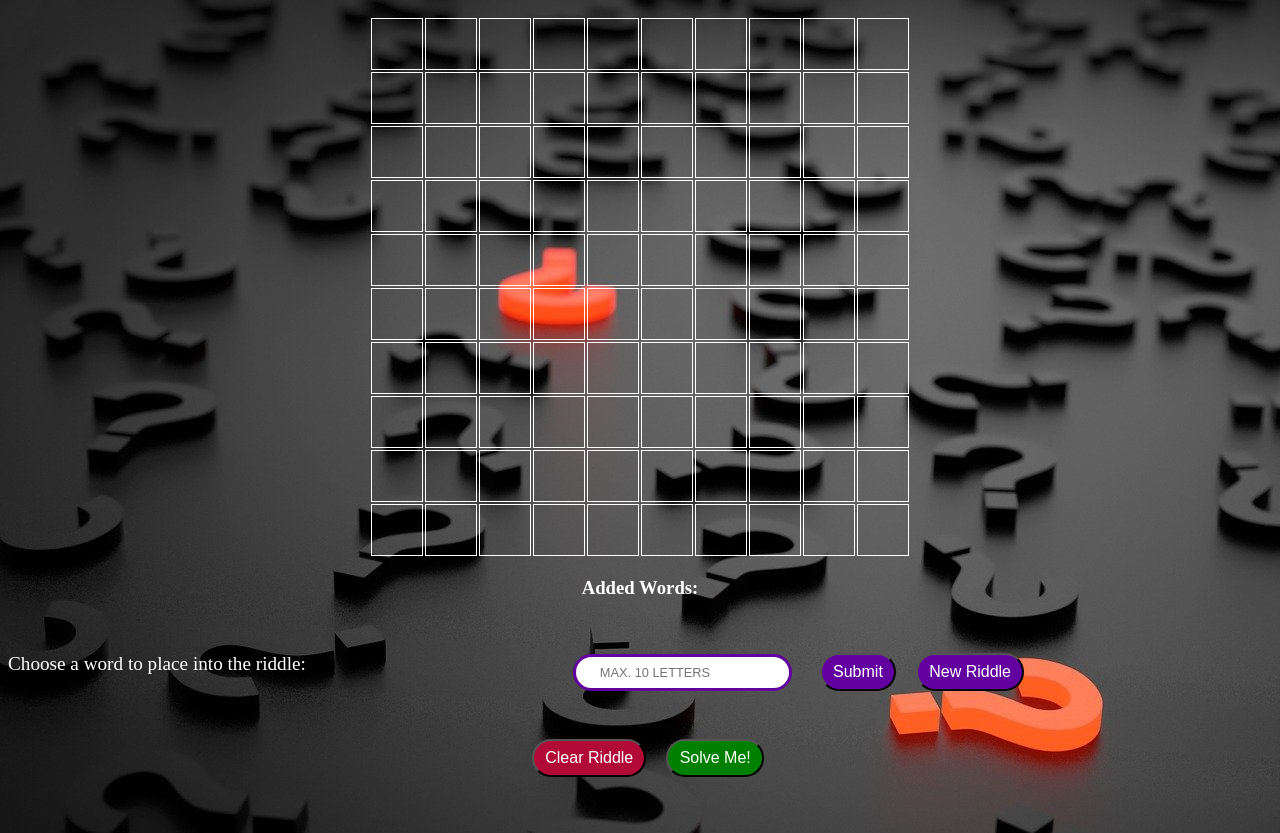
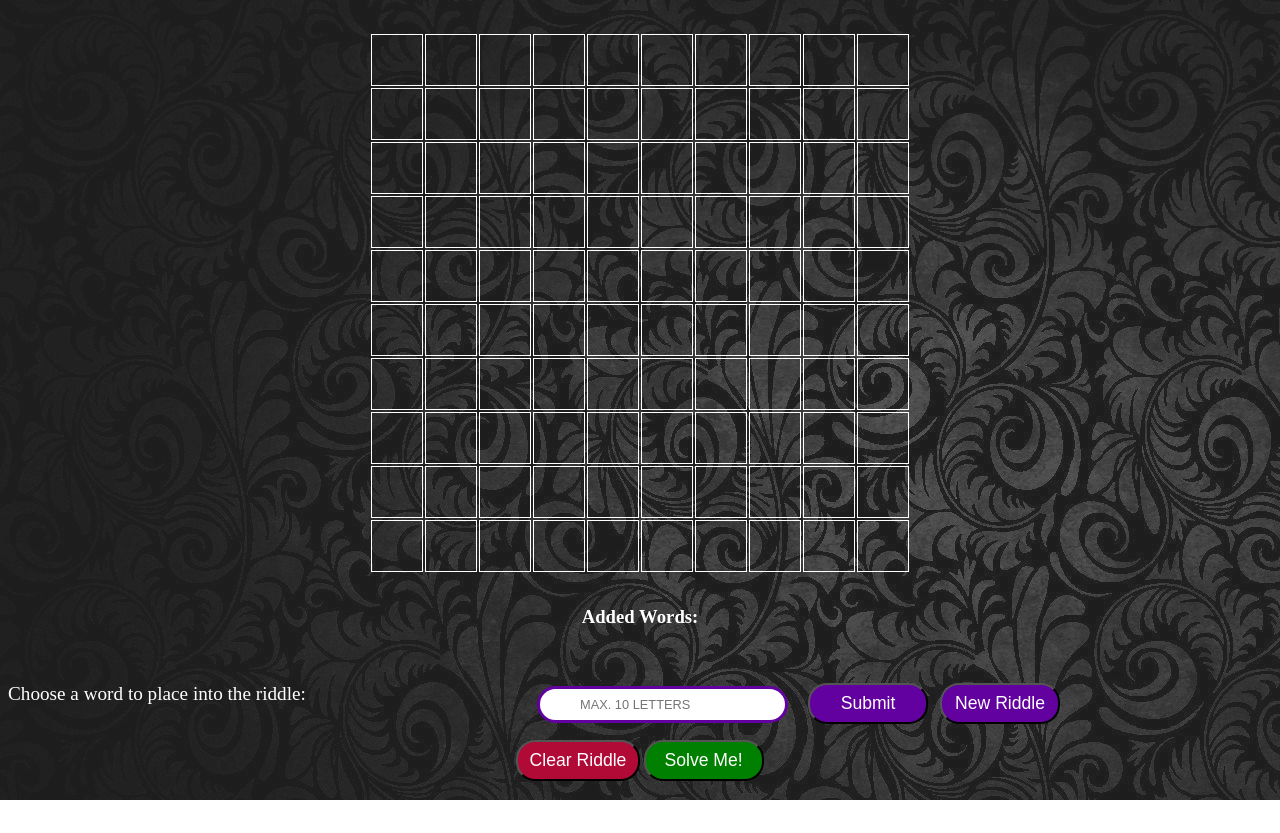
Before and after one commit to TempestPoet/01_Riddle-Project_Primary, a website: page index.html in a window 1280 px wide. After the commit the page ends 800 px from the top, so only its background shows below. Drawn offline with nearby package versions, Linux system fonts and the light colour scheme.

Commit message:
added visibility and bit more css props

```diff
--- a/index.html
+++ b/index.html
@@ -139,7 +139,6 @@
 
 
     </section>
-    <section><p id="to-do"></p></section>
     <section>
         <div class="addedWordList">
             <h3>Added Words:</h3>
--- a/style.css
+++ b/style.css
@@ -1,11 +1,11 @@
 root {
   display: inline-flex;
-
 }
 
 body {
-    text-align:center;
-    background-image: url('/public/img/1920x1056_questionMark_bg.jpg');
+  text-align: center;
+  image-rendering: auto;
+  background-image: url("/public/img/wp3199135-wallpaper-1920x1080-dark3.png");
   color: rgb(255, 255, 255);
   overflow: hidden;
 }
@@ -25,62 +25,62 @@ div.form {
   background-color: #b20a37;
 }
 
-
 p {
-    font-family:monospace;
+  font-family: monospace;
 }
 label {
   font-size: larger;
   font-weight: 400;
   float: inline-start;
   margin-right: 1em;
-
 }
 
 table {
-    margin: 1rem auto;
+  margin: 2em auto;
   table-layout: fixed;
   text-transform: uppercase;
-
 }
 td {
-    width:3rem;
-    height:3rem;
+  width: 3rem;
+  height: 3rem;
   border: 1px solid rgb(255, 255, 255);
-    font-size:2.5rem;
+  font-size: 2.5rem;
   /* text-align:center; */
-    font-family:arial, helvetica, sans-serif;
+  font-family: arial, helvetica, sans-serif;
   font-display: block;
-
 }
 
 .btn {
   /* background: #053d76; */
   background: #6300a0;
   color: #ffffff;
-    font-size: 1rem;
+  font-size: 1.1rem;
   cursor: pointer;
-    padding: .5rem .7rem;
-    border-radius: 1.7rem;
+  padding: 0.5rem 0.7rem;
+  border-radius: 1.2rem;
+  min-height: 2rem;
+  min-width: 7.5rem;
   transform: scale(1);
   transition: transform 200ms;
-
 }
 .btn:hover {
   transform: scale(1.1);
 }
-#riddleButton {
-  margin-left: 1em;
-}
+/* #riddleButton {
+  margin-top: 1rem;
+
+  scale: 110%;
+} */
 
 #word-submit-button {
-  margin-left: 1.5em;
+  margin-left: 1rem;
+  margin-right: 0.5rem;
 }
 
 #clearButton {
   background-color: #b20a37;
 
-    margin: 3em 1em ;
+  margin-top: 1rem;
 }
 #solveRiddle {
   background: green;
@@ -93,15 +93,13 @@ td {
   font-family: "Montserrat", sans-serif;
   font-size: 0.8rem;
   outline: none;
-    padding: 0.5rem 1.5rem;
+  padding: 0.5rem 2.5rem;
   width: border-box;
   text-transform: uppercase;
   transition: background-color 500ms;
 }
 .form__group input:hover {
   transform: scale(1.15);
-
-
 }
 
 .form__group input:focus {
@@ -114,19 +112,17 @@ td {
 }
 
 .listedItems {
-  padding: 0.3rem .5rem;
+  padding: 0.3rem 0.5rem;
   font-weight: bold;
   font-size: 1.2rem;
   color: #ffffff;
   text-transform: uppercase;
-
 }
 #ordered-List {
   display: inline-block;
   text-align: left;
   column-count: 2;
   column-gap: 4rem;
-
 }
 .addedWordList {
   text-align: center;
@@ -138,9 +134,8 @@ td.solved {
   background-color: green;
 }
 
-
 /*******************************E X P E R I M E N T A L - M O U S E O V E R**********************************/
 
 td.selected {
-  background-color: #8a8a8a;
+  background-color: #474646;
 }
```
Also changed, not shown: public/img/1920x1056_questionMark_bg.jpg (deleted), public/img/wp3199135-wallpaper-1920x1080-dark.jpg (added), public/img/wp3199135-wallpaper-1920x1080-dark2.jpg (added), public/img/wp3199135-wallpaper-1920x1080-dark3.png (added). Lines whose indentation alone changed are shown as unchanged.
